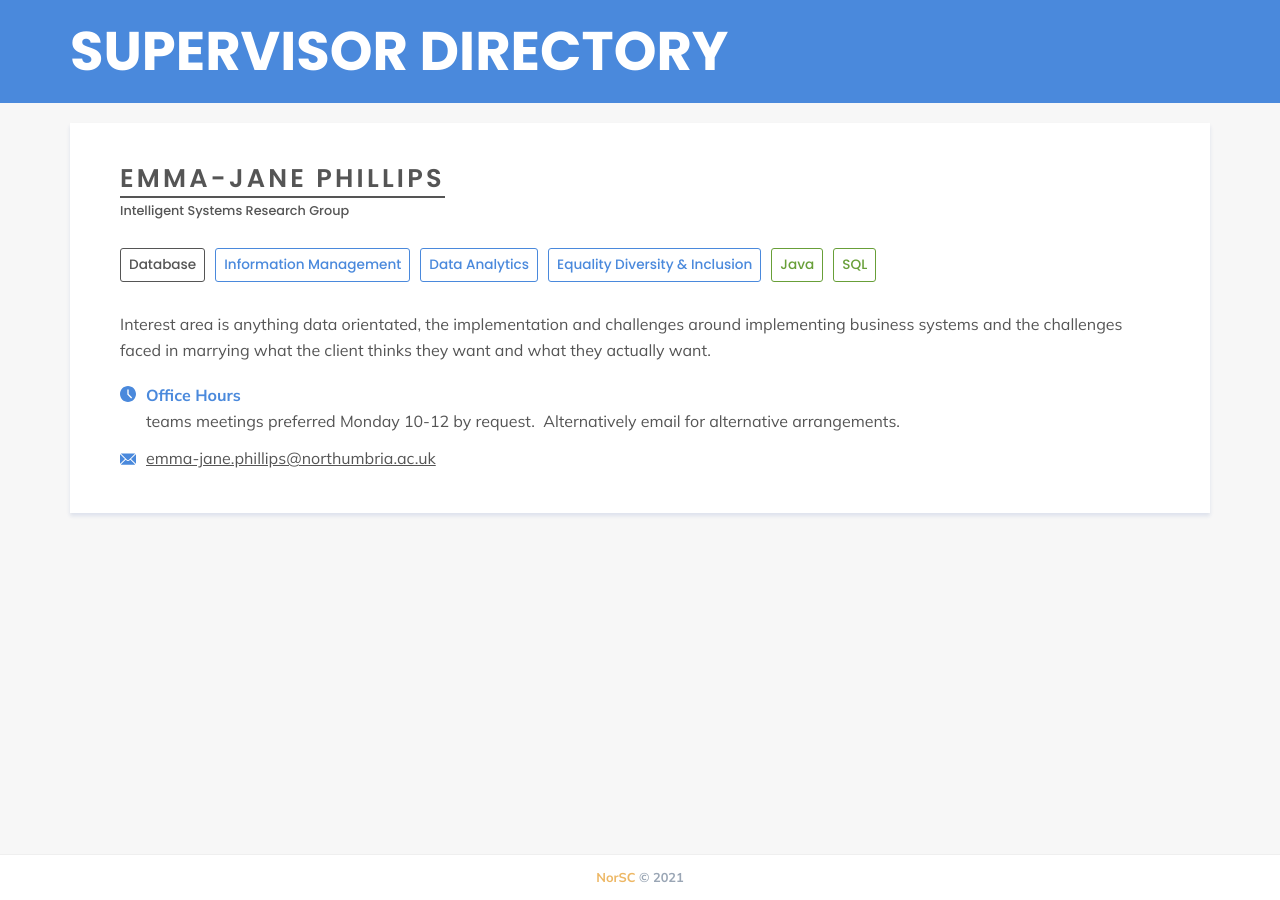
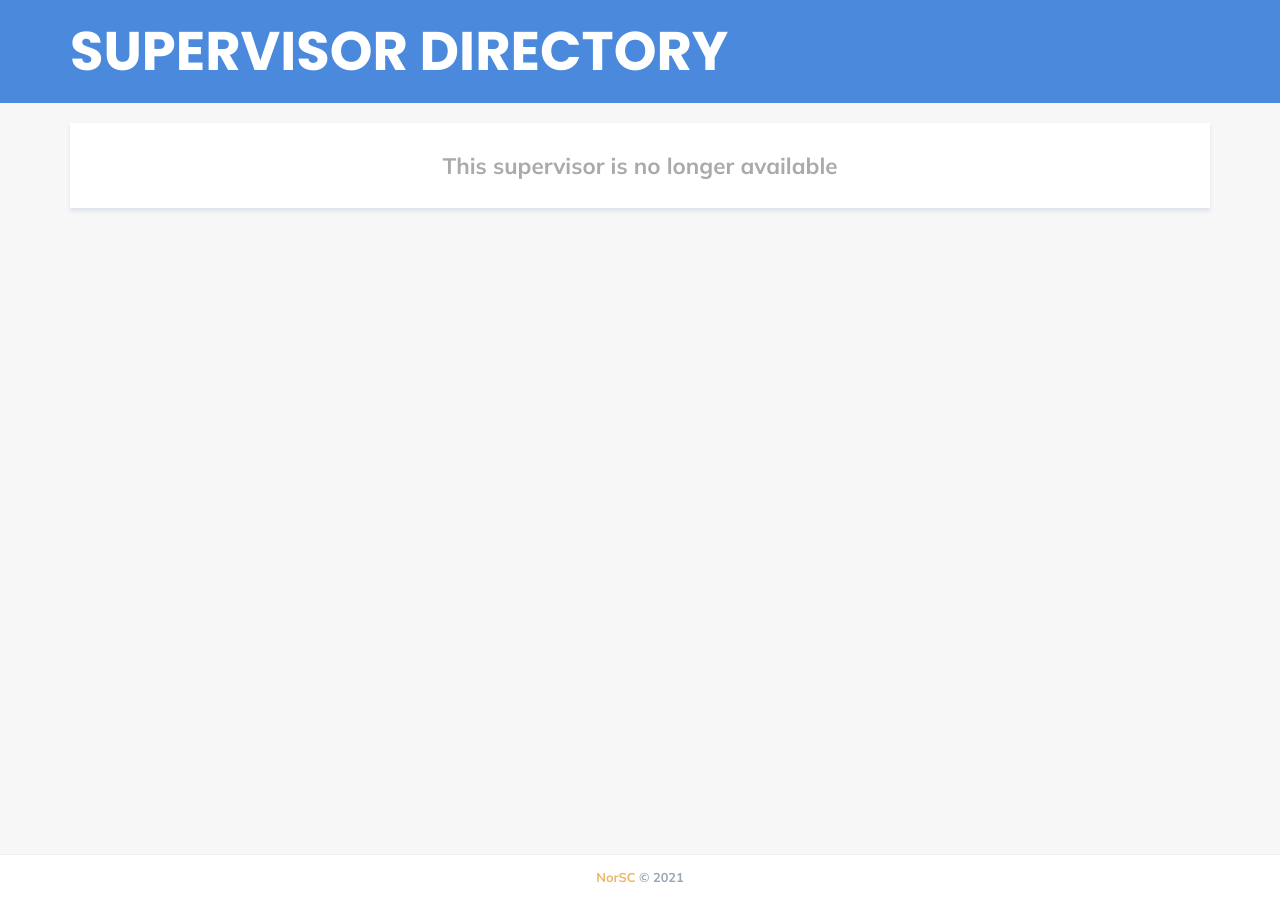
Before and after one commit to NorSC/supervisor-search, a Jekyll site: the page built from _supervisors/emma-jane-phillips.md, in a window 1280 px wide. Built offline with Jekyll 4.4.1, drawn with Linux system fonts in a browser that asks for light colours; a script that is not in the unit is left out.

Commit message:
Update Supervisors “emma-jane-phillips”

```diff
--- a/_supervisors/emma-jane-phillips.md
+++ b/_supervisors/emma-jane-phillips.md
@@ -1,11 +1,10 @@
 ---
 layout: supervisor
 title: Emma-Jane Phillips
-available: true
+available: false
 available_msc: true
 email: emma-jane.phillips@northumbria.ac.uk
-office_hours: teams meetings preferred Monday 10-12 by request.  Alternatively
-  email for alternative arrangements.
+office_hours: These vary please email for appointment
 research_group: Intelligent Systems Research Group
 research_themes:
   - Database
@@ -16,16 +15,7 @@ additional_keywords:
 technologies_languages:
   - Java
   - SQL
-additional_details: Interest area is anything data orientated, the
-  implementation and challenges around implementing business systems and the
-  challenges faced in marrying what the client thinks they want and what they
-  actually want.
-additional_details_msc: Interest area is anything data orientated, the
-  implementation and challenges around implementing business systems and the
-  challenges faced in marrying what the client thinks they want and what they
-  actually want.
-additional_details_phd: Interest area is anything data orientated, the
-  implementation and challenges around implementing business systems and the
-  challenges faced in marrying what the client thinks they want and what they
-  actually want.
+additional_details: ""
+additional_details_msc: Data security, neural network, data analysis and Datawarehousing
+additional_details_phd: ""
 ---
```
